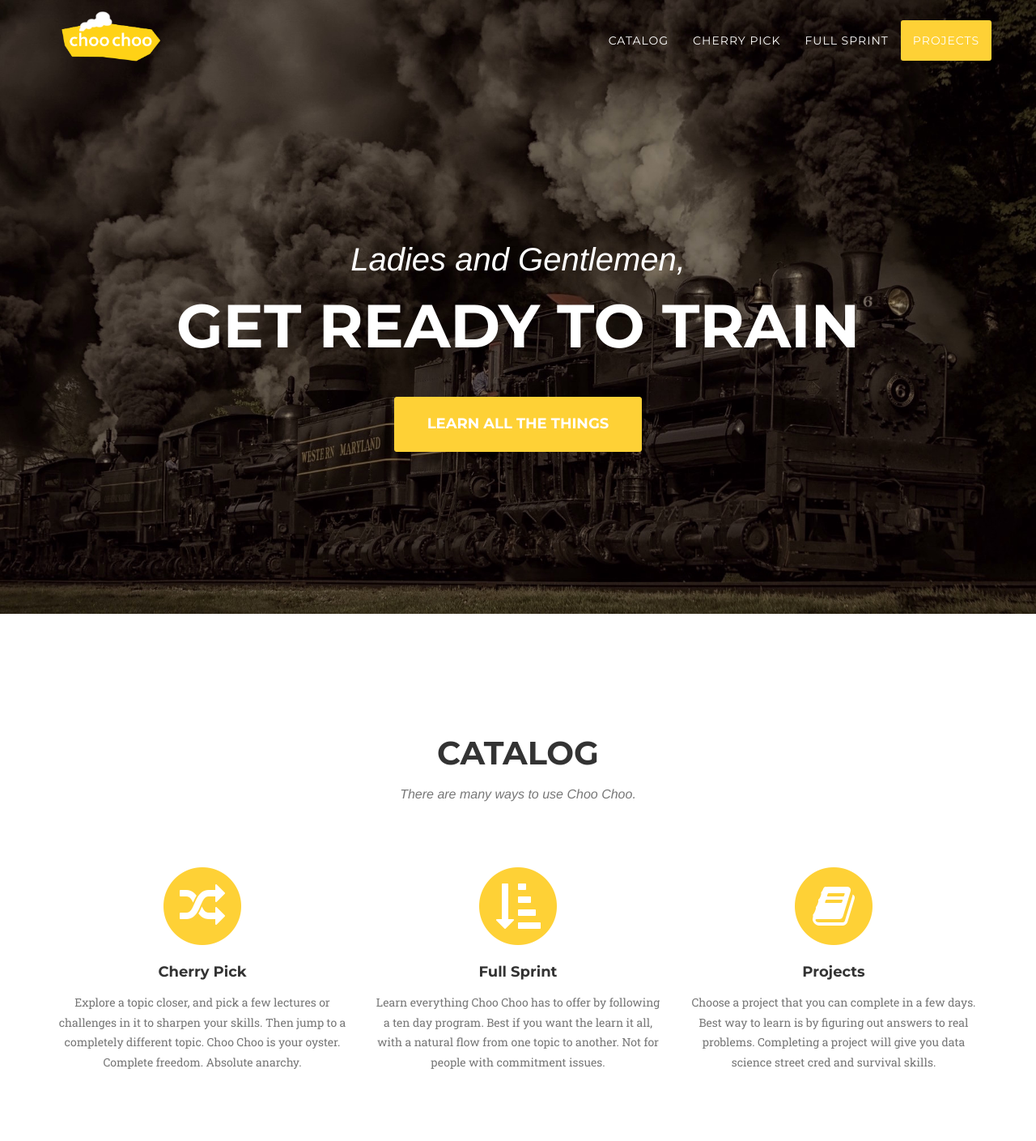
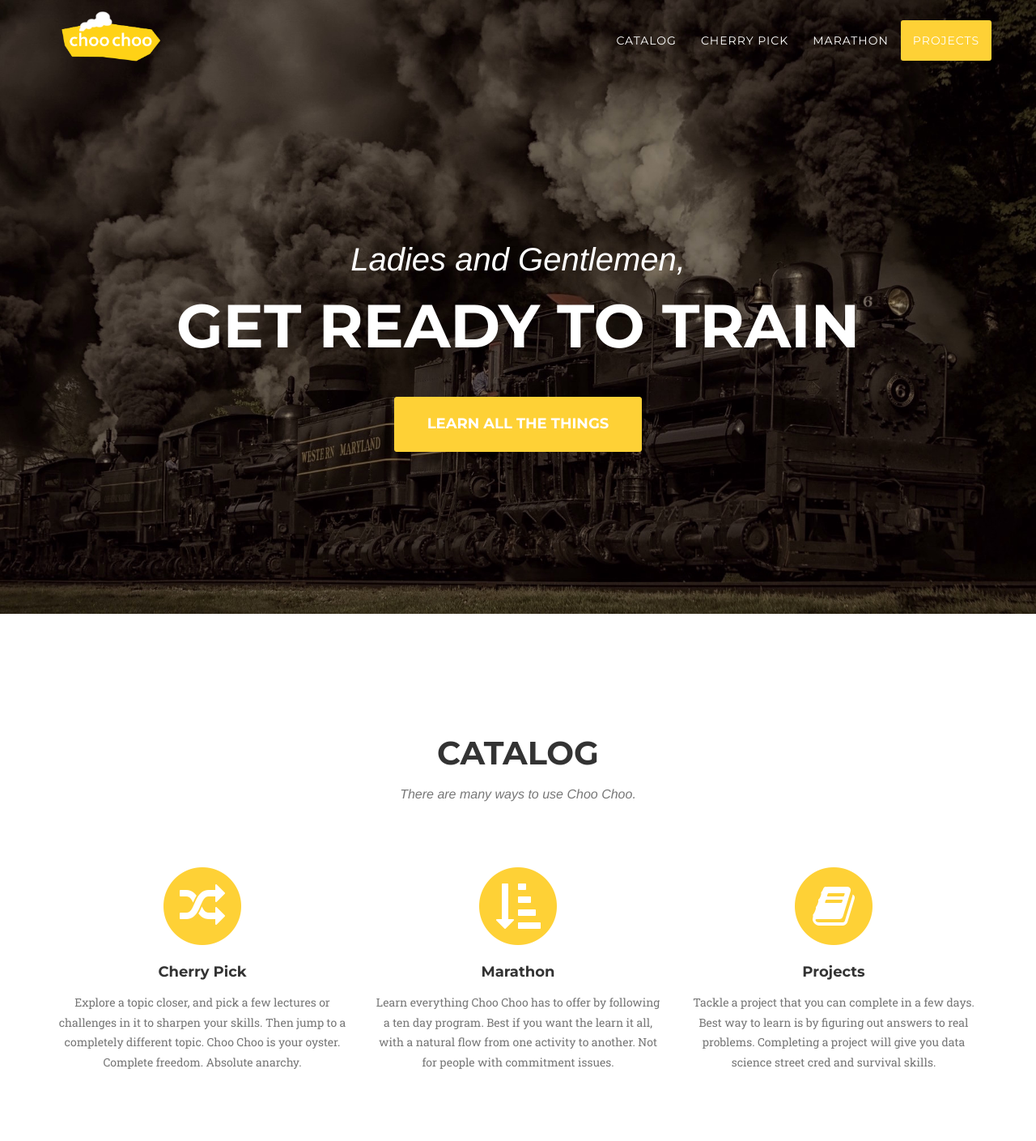
Before and after one commit to frrmack/choo-choo, a Flask app: page / in a window 1280 px wide. Shown: the top 1409 px of the page at 81% size. Run offline with Flask 2, Linux system fonts and the light colour scheme; some libraries are stand-ins or nearby versions; some web fonts are replaced.

Commit message:
name change: full sprint --> marathon

```diff
--- a/templates/choochoo.html
+++ b/templates/choochoo.html
@@ -66,7 +66,7 @@
                         <a class="page-scroll" href="#portfolio">Cherry Pick</a>
                     </li>
                     <li>
-                        <a class="page-scroll" href="#about">Full Sprint</a>
+                        <a class="page-scroll" href="#about">Marathon</a>
                     </li>
                     <li>
                         <a class="page-scroll" href="#team">Projects</a>
@@ -112,8 +112,8 @@
                         <i class="fa fa-circle fa-stack-2x text-primary"></i>
                         <i class="fa fa-sort-amount-asc fa-stack-1x fa-inverse"></i>
                     </span>
-                    <h4 class="service-heading">Full Sprint</h4>
-                    <p class="text-muted">Learn everything Choo Choo has to offer by following a ten day program. Best if you want the learn it all, with a natural flow from one topic to another. Not for people with commitment issues.</p>
+                    <h4 class="service-heading">Marathon</h4>
+                    <p class="text-muted">Learn everything Choo Choo has to offer by following a ten day program. Best if you want the learn it all, with a natural flow from one activity to another. Not for people with commitment issues.</p>
                 </div>
                 <div class="col-md-4">
                     <span class="fa-stack fa-4x">
@@ -121,7 +121,7 @@
                         <i class="fa fa-book fa-stack-1x fa-inverse"></i>
                     </span>
                     <h4 class="service-heading">Projects</h4>
-                    <p class="text-muted">Choose a project that you can complete in a few days. Best way to learn is by figuring out answers to real problems. Completing a project will give you data science street cred and survival skills.</p>
+                    <p class="text-muted">Tackle a project that you can complete in a few days. Best way to learn is by figuring out answers to real problems. Completing a project will give you data science street cred and survival skills.</p>
                 </div>
             </div>
         </div>
@@ -225,13 +225,13 @@
         </div>
     </section>
 
-    <!-- Full Sprint Section -->
+    <!-- Marathon Section -->
     <section id="about">
         <div class="container">
             <div class="row">
                 <div class="col-lg-12 text-center">
-                    <h2 class="section-heading">Full Sprint</h2>
-                    <h3 class="section-subheading text-muted">Learn everything in ten days like a magnificent crescendo.</h3>
+                    <h2 class="section-heading">Marathon</h2>
+                    <h3 class="section-subheading text-muted">Learn everything in ten days as a magnificent crescendo.</h3>
                 </div>
             </div>
             <div class="row">
@@ -239,7 +239,7 @@
                     <ul class="timeline">
                         <li>
                             <div class="timeline-image">
-                                <img class="img-circle img-responsive" src="static/img/full-sprint/1.jpg" alt="">
+                                <img class="img-circle img-responsive" src="static/img/marathon/1.jpg" alt="">
                             </div>
                             <div class="timeline-panel">
                                 <div class="timeline-heading">
@@ -261,7 +261,7 @@
                         </li>
                         <li class="timeline-inverted">
                             <div class="timeline-image">
-                                <img class="img-circle img-responsive" src="static/img/full-sprint/2.jpg" alt="">
+                                <img class="img-circle img-responsive" src="static/img/marathon/2.jpg" alt="">
                             </div>
                             <div class="timeline-panel">
                                 <div class="timeline-heading">
@@ -278,7 +278,7 @@
                         </li>
                         <li>
                             <div class="timeline-image">
-                                <img class="img-circle img-responsive" src="static/img/full-sprint/3.jpg" alt="">
+                                <img class="img-circle img-responsive" src="static/img/marathon/3.jpg" alt="">
                             </div>
                             <div class="timeline-panel">
                                 <div class="timeline-heading">
@@ -292,7 +292,7 @@
                         </li>
                         <li class="timeline-inverted">
                             <div class="timeline-image">
-                                <img class="img-circle img-responsive" src="static/img/full-sprint/4.jpg" alt="">
+                                <img class="img-circle img-responsive" src="static/img/marathon/4.jpg" alt="">
                             </div>
                             <div class="timeline-panel">
                                 <div class="timeline-heading">
@@ -306,7 +306,7 @@
                         </li>
                         <li>
                             <div class="timeline-image">
-                                <img class="img-circle img-responsive" src="static/img/full-sprint/1.jpg" alt="">
+                                <img class="img-circle img-responsive" src="static/img/marathon/1.jpg" alt="">
                             </div>
                             <div class="timeline-panel">
                                 <div class="timeline-heading">
```
Also changed, not shown: static/img/marathon/1.jpg (renamed from static/img/full-sprint/1.jpg), static/img/marathon/2.jpg (renamed from static/img/full-sprint/2.jpg), static/img/marathon/3.jpg (renamed from static/img/full-sprint/3.jpg), static/img/marathon/4.jpg (renamed from static/img/full-sprint/4.jpg).
